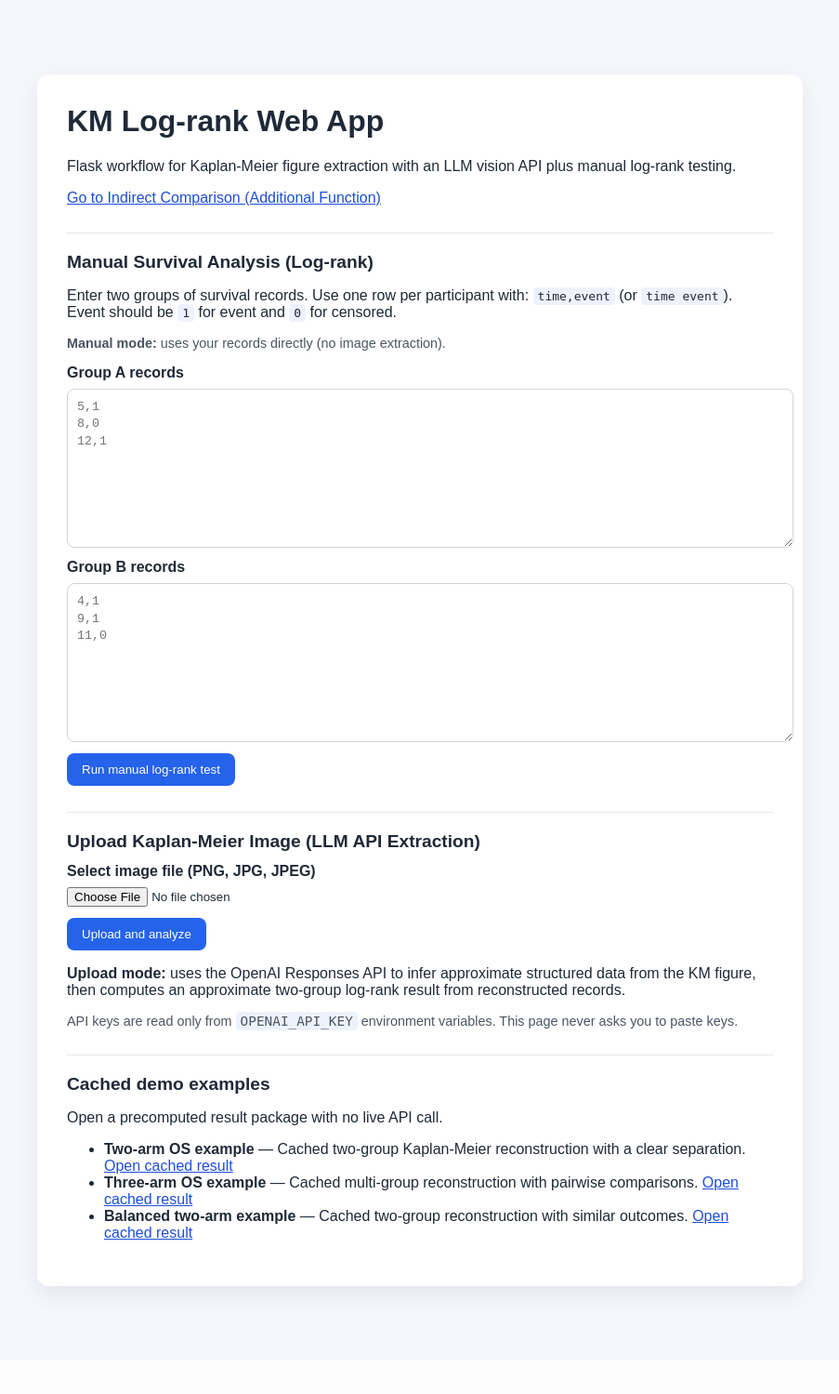
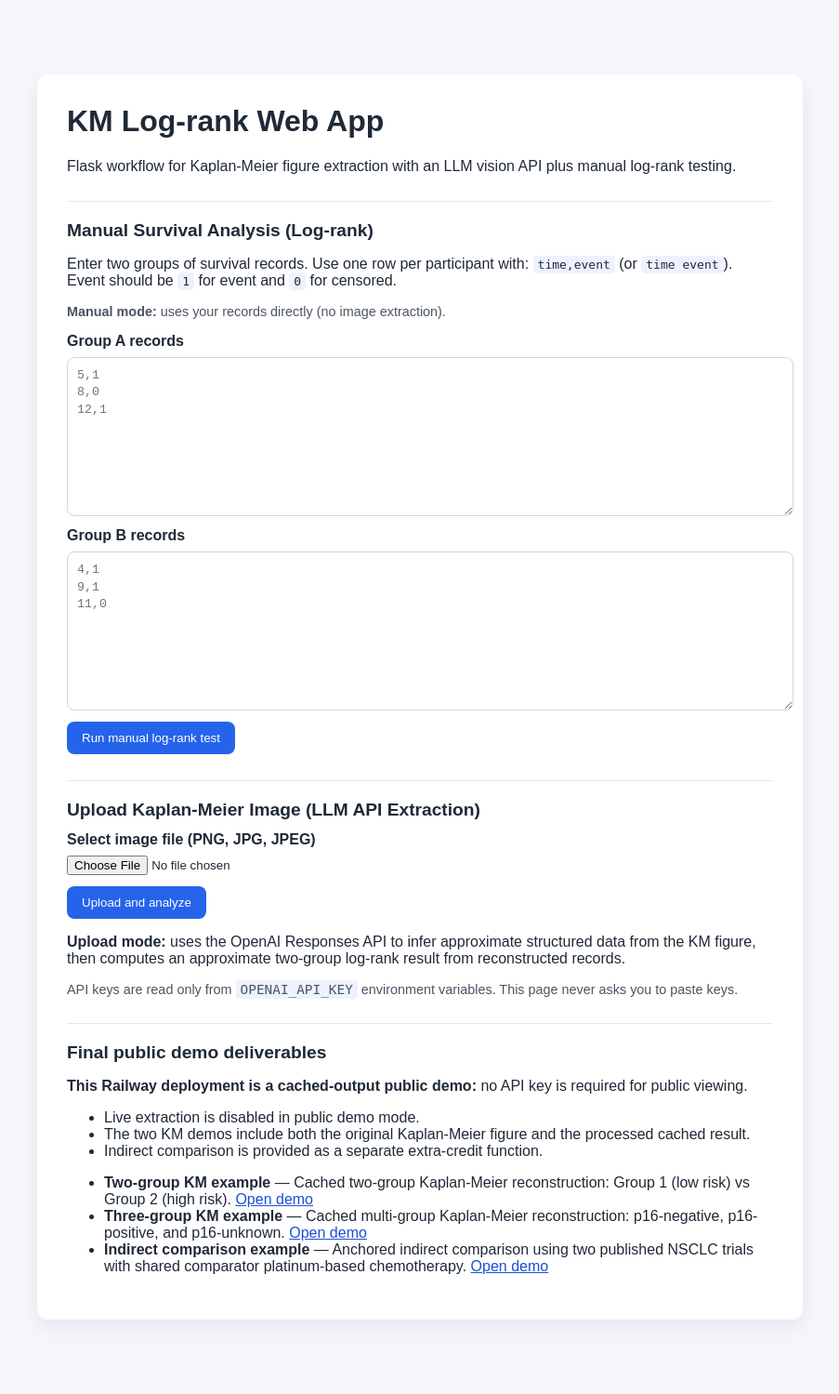
Before and after one commit to Scott-Zhu/km-logrank-webapp, a Flask app: page / in a window 1280 px wide. Shown: the whole page at 93% size, without its empty margins (188-1091 px from the left). Before the commit the page ends 1399 px from the top, so only its background shows below. Run offline with Flask 3, Linux system fonts and the light colour scheme; some libraries are stand-ins or nearby versions.

Commit message:
Finalize public demo registry and KM result presentation

```diff
--- a/app.py
+++ b/app.py
@@ -38,24 +38,33 @@ app.config["UPLOAD_FOLDER"].mkdir(parents=True, exist_ok=True)
 app.config["CACHE_FOLDER"].mkdir(parents=True, exist_ok=True)
 app.config["DEMO_CACHE_FOLDER"].mkdir(parents=True, exist_ok=True)
 
-DEMO_EXAMPLES = [
+PUBLIC_DEMO_REGISTRY = [
     {
-        "slug": "lung-two-arm",
-        "title": "Two-arm OS example",
-        "description": "Cached two-group Kaplan-Meier reconstruction with a clear separation.",
-        "filename": "lung_two_arm.json",
+        "slug": "km-two-group-low-high",
+        "route": "/demo/km-two-group-low-high",
+        "title": "Two-group KM example",
+        "description": "Cached two-group Kaplan-Meier reconstruction: Group 1 (low risk) vs Group 2 (high risk).",
+        "type": "km",
+        "payload_path": "demo_cache/km_two_group_low_high.json",
+        "image_path": "demo/km_two_group_low_high.png",
     },
     {
-        "slug": "trial-three-arm",
-        "title": "Three-arm OS example",
-        "description": "Cached multi-group reconstruction with pairwise comparisons.",
-        "filename": "trial_three_arm.json",
+        "slug": "km-three-group-p16",
+        "route": "/demo/km-three-group-p16",
+        "title": "Three-group KM example",
+        "description": "Cached multi-group Kaplan-Meier reconstruction: p16-negative, p16-positive, and p16-unknown.",
+        "type": "km",
+        "payload_path": "demo_cache/km_three_group_p16.json",
+        "image_path": "demo/km_three_group_p16.png",
     },
     {
-        "slug": "balanced-two-arm",
-        "title": "Balanced two-arm example",
-        "description": "Cached two-group reconstruction with similar outcomes.",
-        "filename": "balanced_two_arm.json",
+        "slug": "indirect-comparison",
+        "route": "/indirect-comparison",
+        "title": "Indirect comparison example",
+        "description": "Anchored indirect comparison using two published NSCLC trials with shared comparator platinum-based chemotherapy.",
+        "type": "indirect",
+        "payload_path": None,
+        "image_path": None,
     },
 ]
 
@@ -72,26 +81,33 @@ def _is_live_extraction_enabled() -> bool:
 
 
 def _list_demo_examples() -> list[dict[str, str | bool]]:
-    folder = app.config["DEMO_CACHE_FOLDER"]
     rows: list[dict[str, str | bool]] = []
-    for entry in DEMO_EXAMPLES:
-        path = folder / str(entry["filename"])
+    for entry in PUBLIC_DEMO_REGISTRY:
+        payload_path = entry.get("payload_path")
+        available = True
+        if payload_path:
+            available = Path(str(payload_path)).exists()
         rows.append(
             {
                 "slug": str(entry["slug"]),
                 "title": str(entry["title"]),
                 "description": str(entry["description"]),
-                "available": path.exists(),
+                "available": available,
+                "route": str(entry["route"]),
+                "type": str(entry["type"]),
             }
         )
     return rows
 
 
 def _load_demo_payload(slug: str) -> tuple[dict | None, dict | None]:
-    for entry in DEMO_EXAMPLES:
+    for entry in PUBLIC_DEMO_REGISTRY:
         if entry["slug"] != slug:
             continue
-        payload_path = app.config["DEMO_CACHE_FOLDER"] / str(entry["filename"])
+        payload_location = entry.get("payload_path")
+        if not payload_location:
+            return None, entry
+        payload_path = Path(str(payload_location))
         if not payload_path.exists():
             return None, entry
         return json.loads(payload_path.read_text(encoding="utf-8")), entry
@@ -992,9 +1008,11 @@ def results():
         return render_template(
             "results.html",
             mode="manual",
+            page_heading="Results",
             manual_analysis=manual_analysis,
             file_metadata=None,
             image_url=None,
+            original_figure_url=None,
             metadata_output=None,
             metadata_json=None,
         )
@@ -1032,8 +1050,10 @@ def results():
         return render_template(
             "results.html",
             mode="upload",
+            page_heading="Results",
             file_metadata=file_metadata,
             image_url=url_for("uploaded_file", filename=file_metadata["filename"]),
+            original_figure_url=None,
             metadata_output=payload,
             metadata_json=metadata_json,
             auto_logrank=auto_logrank,
@@ -1053,6 +1073,9 @@ def demo_example(slug: str):
     if meta is None:
         flash("Unknown cached demo example.", "error")
         return redirect(url_for("home"))
+    if meta.get("type") != "km":
+        flash("This demo route only supports cached KM examples.", "error")
+        return redirect(url_for("home"))
     if payload is None:
         flash("Cached demo payload is missing in this deployment package.", "error")
         return redirect(url_for("home"))
@@ -1065,8 +1088,10 @@ def demo_example(slug: str):
     return render_template(
         "results.html",
         mode="upload",
+        page_heading=str(meta["title"]),
         file_metadata={"filename": f"{meta['slug']} (precomputed demo)"},
         image_url=None,
+        original_figure_url=url_for("static", filename=str(meta["image_path"])),
         metadata_output=payload,
         metadata_json=json.dumps(payload, indent=2),
         auto_logrank=auto_logrank,
--- a/templates/index.html
+++ b/templates/index.html
@@ -11,9 +11,6 @@
       <h1>KM Log-rank Web App</h1>
       <p>
         Flask workflow for Kaplan-Meier figure extraction with an LLM vision API plus manual log-rank testing.
-      </p>
-      <p>
-        <a href="{{ url_for('indirect_comparison') }}">Go to Indirect Comparison (Additional Function)</a>
       </p>
 
       {% if not live_extraction_enabled %}
@@ -89,16 +86,21 @@
       </section>
 
       <section class="upload-card">
-        <h2>Cached demo examples</h2>
-        <p>Open a precomputed result package with no live API call.</p>
+        <h2>Final public demo deliverables</h2>
+        <p><strong>This Railway deployment is a cached-output public demo:</strong> no API key is required for public viewing.</p>
+        <ul>
+          <li>Live extraction is disabled in public demo mode.</li>
+          <li>The two KM demos include both the original Kaplan-Meier figure and the processed cached result.</li>
+          <li>Indirect comparison is provided as a separate extra-credit function.</li>
+        </ul>
         <ul>
           {% for example in demo_examples %}
           <li>
             <strong>{{ example.title }}</strong> — {{ example.description }}
             {% if example.available %}
-            <a href="{{ url_for('demo_example', slug=example.slug) }}">Open cached result</a>
+            <a href="{{ example.route }}">Open demo</a>
             {% else %}
-            <span class="small-note">(example not bundled)</span>
+            <span class="small-note">(demo payload/image not bundled yet)</span>
             {% endif %}
           </li>
           {% endfor %}
```
Also changed, not shown: templates/results.html (+11 -2 lines).
